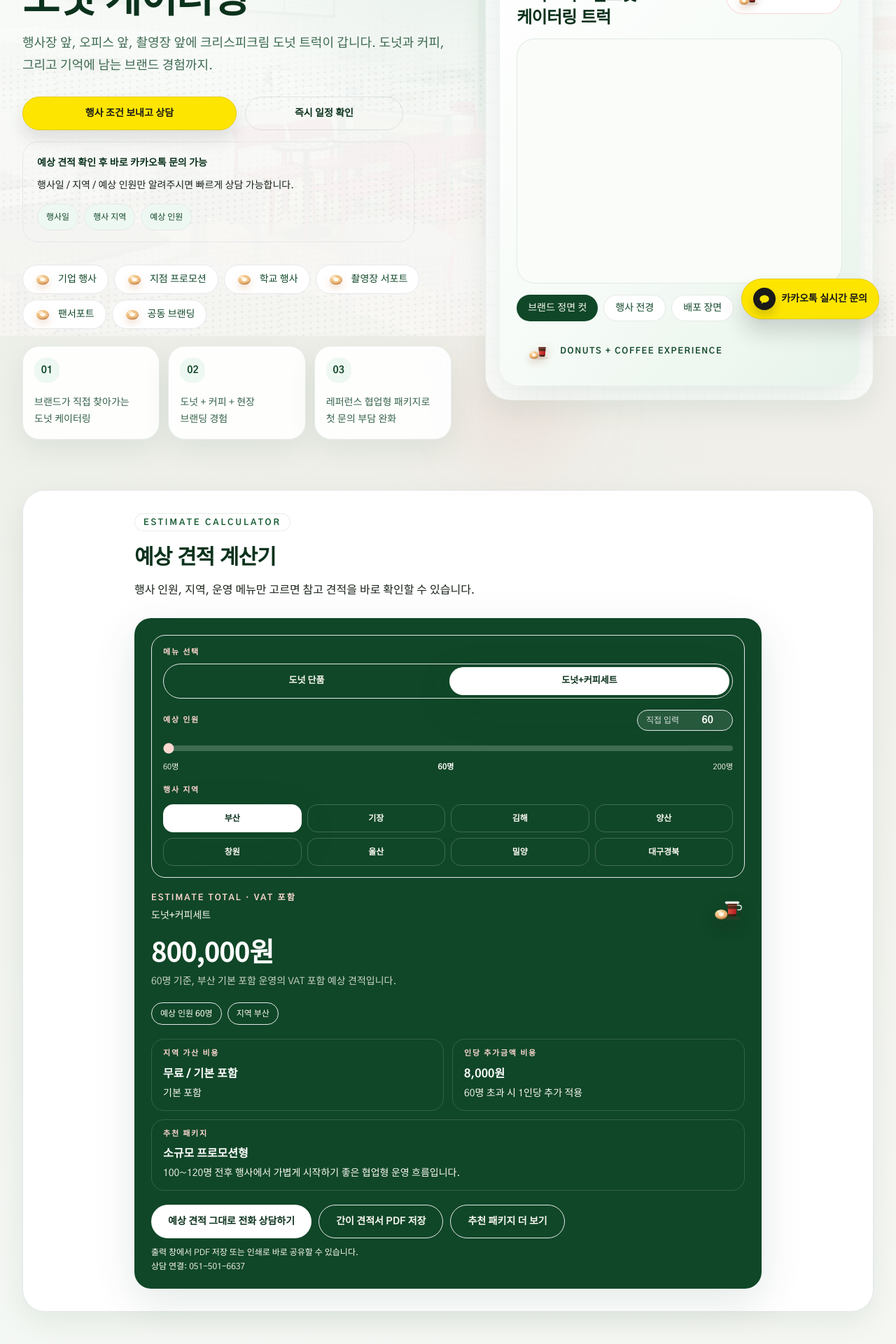
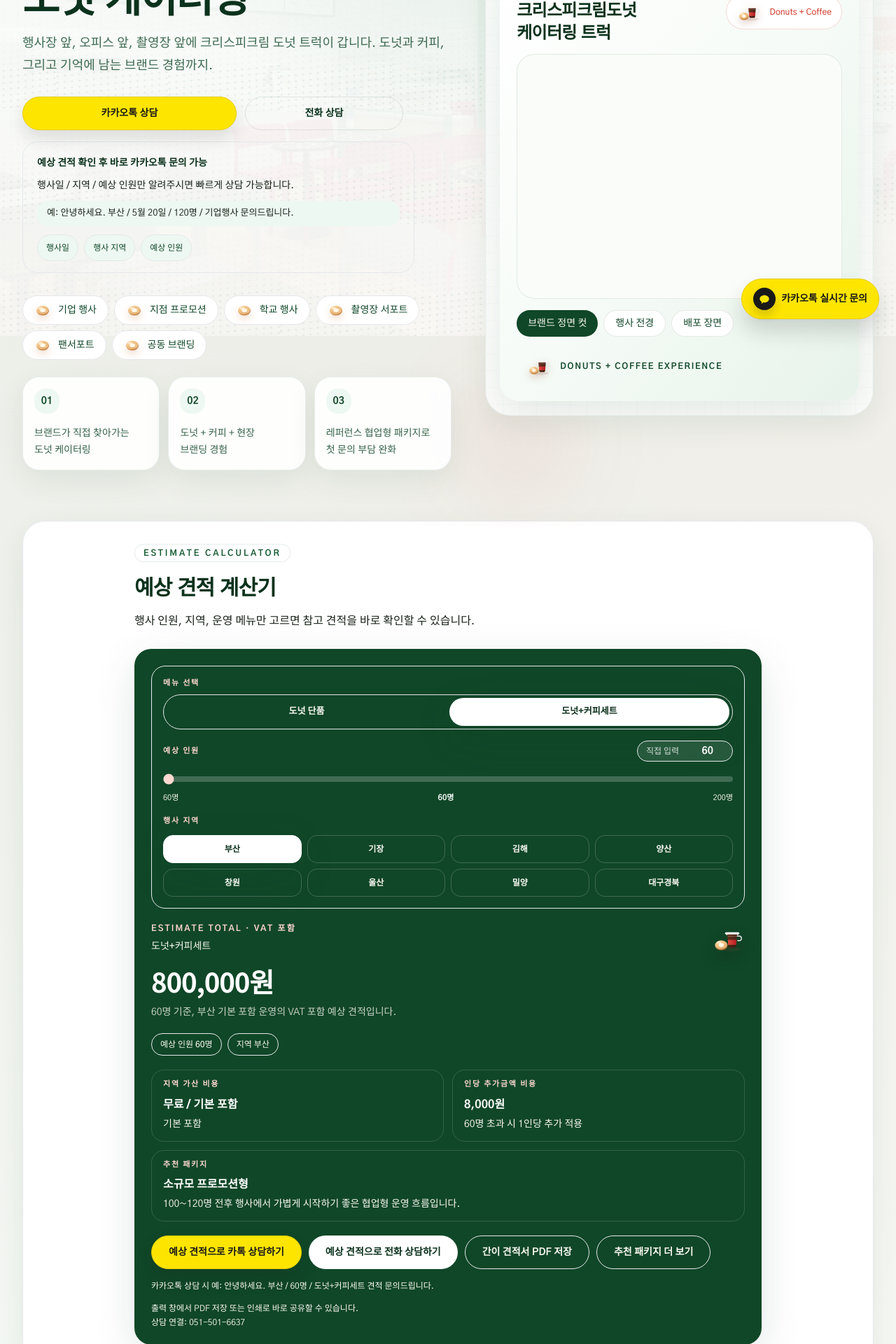
Before and after one commit to oreo4885-max/kkd-catering-landing, a Next.js app: page / in a window 1280 px wide. Shown: the part 320-2240 px from the top of the page at 70% size. Built offline with nearby package versions, Linux system fonts and the light colour scheme; no server answers.

Commit message:
모바일 CTA 문구 정리 및 카톡 문의 흐름 강화

```diff
--- a/components/landing/sections/bottom-cta-section.tsx
+++ b/components/landing/sections/bottom-cta-section.tsx
@@ -56,14 +56,14 @@
                 rel="noreferrer"
                 className="inline-flex h-12 items-center justify-center rounded-full border border-[#E6CB00] bg-[#FEE500] px-6 text-sm font-semibold text-[#191919] shadow-[0_14px_26px_rgba(25,25,25,0.14)] transition hover:-translate-y-0.5 hover:shadow-[0_18px_30px_rgba(25,25,25,0.18)]"
               >
-                행사 조건 보내고 카카오톡 문의
+                카카오톡 상담
               </a>
             ) : null}
             <a
               href={siteContent.bottomCta.primaryCta.href}
               className="inline-flex h-12 items-center justify-center rounded-full bg-white px-6 text-sm font-semibold text-forest-900 transition hover:bg-blush"
             >
-              즉시 일정 확인 전화 상담
+              전화 상담
             </a>
             <a
               href={siteContent.bottomCta.secondaryCta.href}
--- a/components/landing/sections/hero-section.tsx
+++ b/components/landing/sections/hero-section.tsx
@@ -49,26 +49,29 @@
                 rel="noreferrer"
                 className="inline-flex h-11 items-center justify-center rounded-full border border-[#E6CB00] bg-[#FEE500] px-5 text-[13px] font-semibold text-[#191919] shadow-[0_12px_24px_rgba(25,25,25,0.12)] transition hover:-translate-y-0.5 hover:shadow-[0_16px_28px_rgba(25,25,25,0.16)] sm:h-12 sm:px-7 sm:text-sm"
               >
-                행사 조건 보내고 상담
+                카카오톡 상담
               </a>
             ) : (
               <a
                 href={hero.primaryCta.href}
                 className="inline-flex h-11 items-center justify-center rounded-full bg-forest-800 px-5 text-[13px] font-semibold text-cream transition hover:bg-forest-900 sm:h-12 sm:px-7 sm:text-sm"
               >
-                즉시 일정 확인
+                전화 상담
               </a>
             )}
             <a
               href={kakaoInquiryUrl ? hero.primaryCta.href : hero.secondaryCta.href}
               className="inline-flex h-11 items-center justify-center rounded-full border border-forest-900/10 bg-white/78 px-5 text-[13px] font-semibold text-forest-900 transition hover:border-forest-700/30 hover:bg-white sm:h-12 sm:px-7 sm:text-sm"
             >
-              {kakaoInquiryUrl ? "즉시 일정 확인" : hero.secondaryCta.label}
+              {kakaoInquiryUrl ? "전화 상담" : hero.secondaryCta.label}
             </a>
           </div>
           <div className="mt-4 max-w-[35rem] rounded-[22px] border border-forest-900/8 bg-white/72 px-4 py-3.5 text-[13px] leading-6 text-forest-800/84 sm:px-5 sm:py-4 sm:text-sm sm:leading-7">
             <p className="font-semibold text-forest-900">예상 견적 확인 후 바로 카카오톡 문의 가능</p>
             <p className="mt-1">행사일 / 지역 / 예상 인원만 알려주시면 빠르게 상담 가능합니다.</p>
+            <p className="mt-2 rounded-[16px] bg-forest-50 px-3.5 py-2 text-[12px] leading-5 text-forest-800/82 sm:text-[13px]">
+              예: 안녕하세요. 부산 / 5월 20일 / 120명 / 기업행사 문의드립니다.
+            </p>
             <div className="mt-3 flex flex-wrap gap-2">
               {["행사일", "행사 지역", "예상 인원"].map((item) => (
                 <span
--- a/components/landing/sections/inquiry-section.tsx
+++ b/components/landing/sections/inquiry-section.tsx
@@ -53,7 +53,7 @@
                   href={contact.contacts[0]?.href ?? "#inquiry-contact"}
                   className="inline-flex min-h-[54px] items-center justify-center rounded-full bg-white px-5 text-sm font-semibold text-forest-900 transition hover:bg-blush"
                 >
-                  즉시 일정 확인 전화 상담
+                  전화 상담
                 </a>
                 {kakaoInquiryUrl ? (
                   <a
@@ -62,7 +62,7 @@
                     rel="noreferrer"
                     className="inline-flex min-h-[54px] items-center justify-center rounded-full border border-[#E6CB00] bg-[#FEE500] px-5 text-sm font-semibold text-[#191919] shadow-[0_14px_26px_rgba(25,25,25,0.14)] transition hover:-translate-y-0.5 hover:shadow-[0_18px_30px_rgba(25,25,25,0.18)]"
                   >
-                    행사 조건 보내고 카카오톡 문의
+                    카카오톡 상담
                   </a>
                 ) : (
                   <a
@@ -83,6 +83,11 @@
                   ))}
                 </div>
                 <p className="mt-2 text-cream/76">행사일 / 지역 / 예상 인원만 알려주시면 1차 안내가 가능합니다.</p>
+                {kakaoInquiryUrl ? (
+                  <p className="mt-2 rounded-[16px] bg-white/10 px-3.5 py-2 text-[12px] leading-5 text-white/84">
+                    예: 안녕하세요. 부산 / 5월 20일 / 120명 / 기업행사 문의드립니다.
+                  </p>
+                ) : null}
               </div>
             </div>
 
--- a/components/landing/sections/quick-quote-section.tsx
+++ b/components/landing/sections/quick-quote-section.tsx
@@ -139,6 +139,7 @@
   const [menu, setMenu] = useState<MenuOption["id"]>("combo");
   const [attendees, setAttendees] = useState(60);
   const [region, setRegion] = useState(regionOptions[0].id);
+  const kakaoInquiryUrl = process.env.NEXT_PUBLIC_KAKAO_INQUIRY_URL ?? "";
 
   const activeMenu = useMemo(() => menuOptions.find((item) => item.id === menu) ?? menuOptions[0], [menu]);
   const activeRegion = useMemo(() => regionOptions.find((item) => item.id === region) ?? regionOptions[0], [region]);
@@ -428,7 +429,7 @@
                     <div>
                       <div className="flex items-center justify-between gap-3">
                         <p className="text-[11px] font-semibold uppercase tracking-[0.16em] text-[#ffd8d1]">예상 인원</p>
-                        <div className="hidden items-center gap-2 rounded-full border border-white/14 bg-white/10 px-3 py-1 text-xs text-white/80 sm:flex">
+                        <div className="flex items-center gap-2 rounded-full border border-white/14 bg-white/10 px-3 py-1 text-xs text-white/80">
                           <span>직접 입력</span>
                           <input
                             type="number"
@@ -444,9 +445,6 @@
                             }}
                             className="w-14 border-0 bg-transparent p-0 text-right text-sm font-semibold text-white focus:outline-none"
                           />
-                        </div>
-                        <div className="inline-flex items-center rounded-full border border-white/14 bg-white/10 px-3 py-1 text-xs font-semibold text-white sm:hidden">
-                          {attendees}명
                         </div>
                       </div>
                       <div className="mt-3">
@@ -545,11 +543,21 @@
                 </div>
 
                 <div className="mt-5 flex flex-col gap-2.5 sm:flex-row sm:flex-wrap">
+                  {kakaoInquiryUrl ? (
+                    <a
+                      href={kakaoInquiryUrl}
+                      target="_blank"
+                      rel="noreferrer"
+                      className="inline-flex h-12 items-center justify-center rounded-full border border-[#E6CB00] bg-[#FEE500] px-6 text-sm font-semibold text-[#191919] shadow-[0_14px_26px_rgba(25,25,25,0.14)] transition hover:-translate-y-0.5 hover:shadow-[0_18px_30px_rgba(25,25,25,0.18)]"
+                    >
+                      예상 견적으로 카톡 상담하기
+                    </a>
+                  ) : null}
                   <a
                     href={callTarget}
                     className="inline-flex h-12 items-center justify-center rounded-full bg-white px-6 text-sm font-semibold text-forest-900 transition hover:bg-blush"
                   >
-                    예상 견적 그대로 전화 상담하기
+                    예상 견적으로 전화 상담하기
                   </a>
                   <button
                     type="button"
@@ -565,6 +573,11 @@
                     추천 패키지 더 보기
                   </a>
                 </div>
+                {kakaoInquiryUrl ? (
+                  <p className="mt-3 text-xs leading-6 text-cream/68">
+                    카카오톡 상담 시 예: 안녕하세요. {activeRegion.label} / {attendees}명 / {activeMenu.label} 견적 문의드립니다.
+                  </p>
+                ) : null}
                 <p className="mt-3 text-xs text-cream/62">출력 창에서 PDF 저장 또는 인쇄로 바로 공유할 수 있습니다.</p>
                 {callNumber ? <p className="mt-1 text-xs text-cream/62">상담 연결: {callNumber}</p> : null}
               </div>
--- a/components/landing/sections/references-section.tsx
+++ b/components/landing/sections/references-section.tsx
@@ -121,11 +121,11 @@
                     <p className="ko-body mt-2 text-[13px] leading-5 text-white sm:text-sm sm:leading-6">{activeVisual.summary}</p>
                   </div>
                   <div className="rounded-[20px] border border-white/12 bg-white/8 px-4 py-3.5 backdrop-blur sm:rounded-[24px] sm:py-4">
-                    <p className="text-[11px] font-semibold uppercase tracking-[0.18em] text-white/68">추천 활용</p>
+                    <p className="text-[11px] font-semibold uppercase tracking-[0.18em] text-white/68">추천 행사 유형</p>
                     <p className="ko-body mt-2 text-[13px] leading-5 text-white sm:text-sm sm:leading-6">{activeVisual.usage}</p>
                   </div>
                   <div className="rounded-[20px] border border-white/12 bg-white/8 px-4 py-3.5 backdrop-blur sm:rounded-[24px] sm:py-4">
-                    <p className="text-[11px] font-semibold uppercase tracking-[0.18em] text-white/68">추천 규모 / 목적</p>
+                    <p className="text-[11px] font-semibold uppercase tracking-[0.18em] text-white/68">적정 인원 규모 / 운영 목적</p>
                     <p className="ko-body mt-2 text-[13px] leading-5 text-white sm:text-sm sm:leading-6">
                       {activeVisual.scale}
                       <br />
--- a/components/landing/sections/sticky-mobile-cta.tsx
+++ b/components/landing/sections/sticky-mobile-cta.tsx
@@ -31,14 +31,14 @@
               aria-label="카카오톡 실시간 문의"
             >
               <KakaoMark />
-              <span>조건 보내기</span>
+              <span>카톡 상담</span>
             </a>
           ) : (
             <a
               href="#inquiry-contact"
               className="inline-flex h-10 shrink-0 items-center justify-center rounded-full border border-forest-900/10 bg-white px-4 text-[13px] font-semibold text-forest-900 shadow-card"
             >
-              즉시 일정 확인
+              전화 상담
             </a>
           )}
         </div>
```
